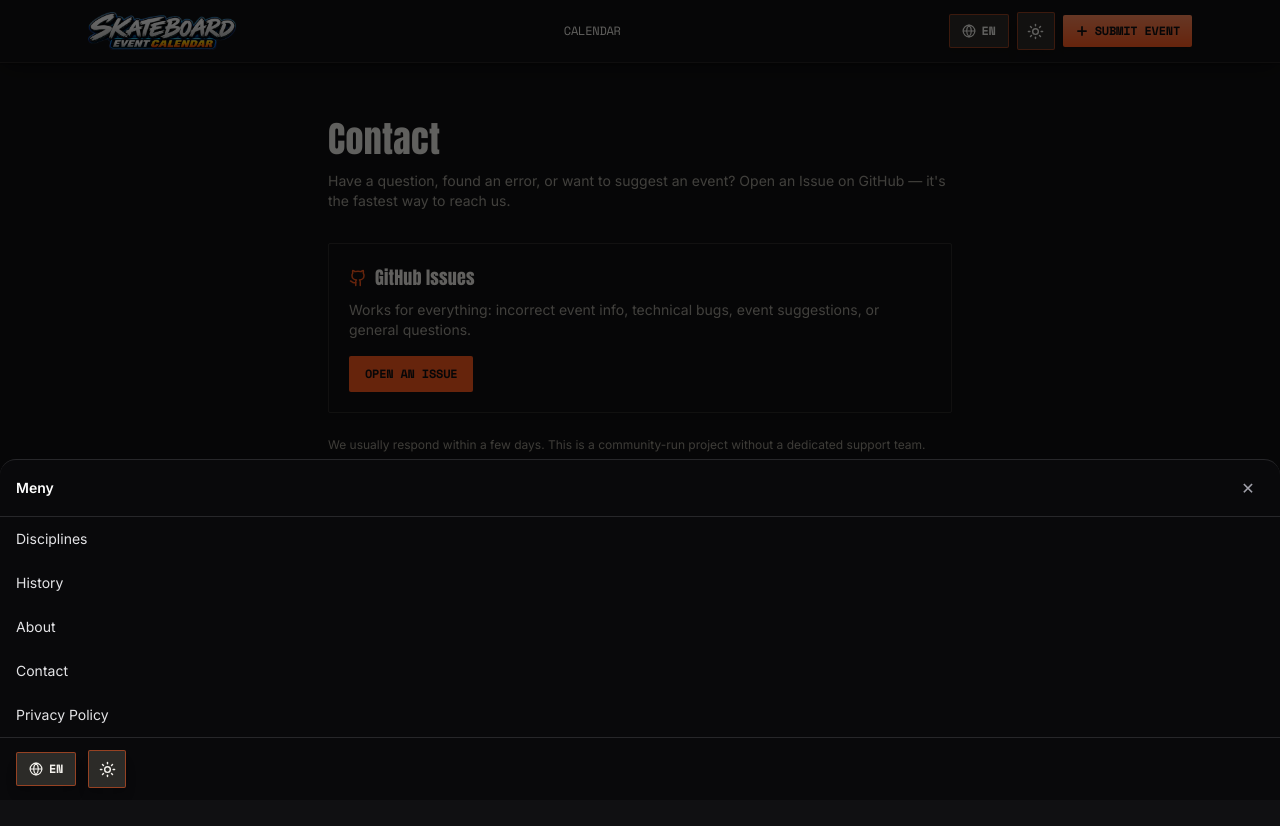
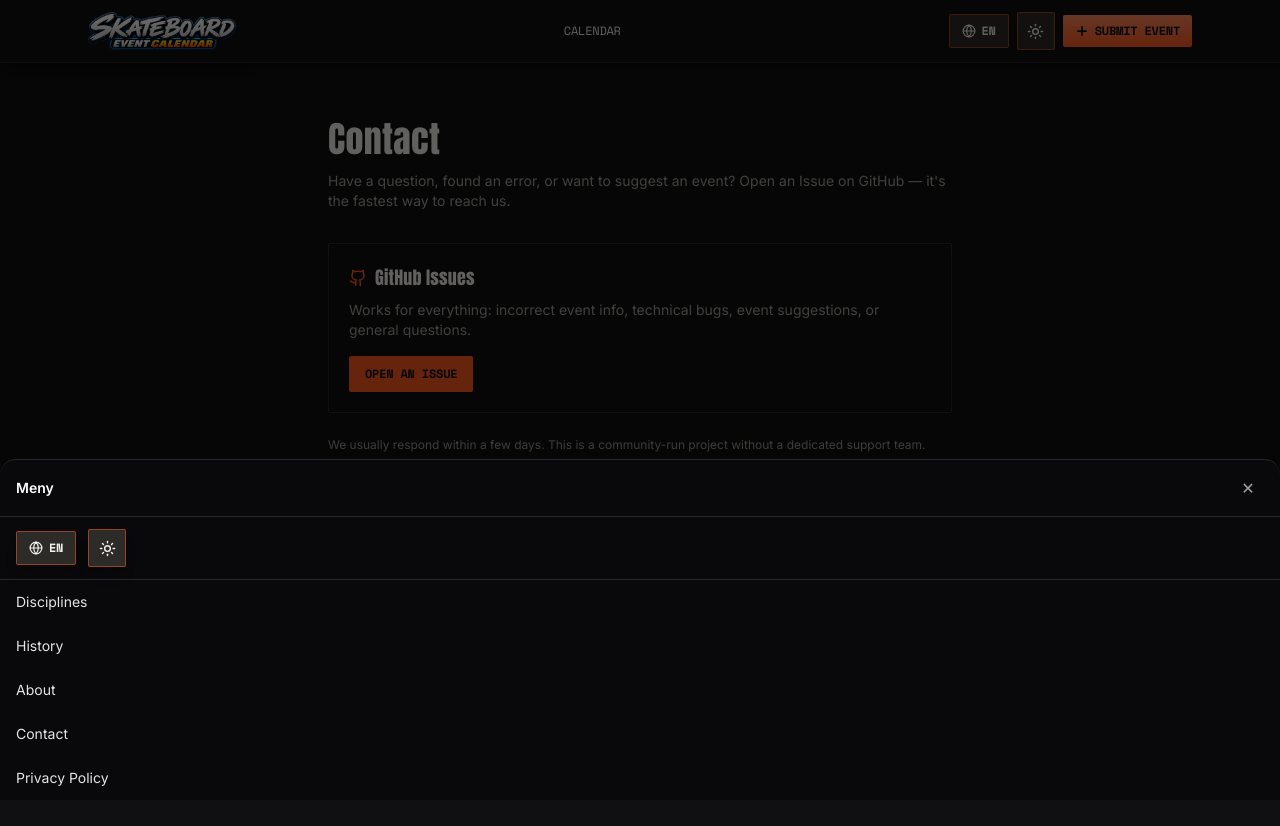
Before and after one commit to martinbjk/SkateboardCalender, a Next.js app: page /en/contact in a window 1280 px wide. Both pictures are taken after a click on the button 960 px from the left and 776 px from the top of the page. Shown: the top 826 px of the page. Built offline with nearby package versions, Linux system fonts and the light colour scheme.

Commit message:
Refactor comments in BottomNav.tsx
Updated comments for clarity and structure in BottomNav component.

```diff
--- a/src/components/nav/BottomNav.tsx
+++ b/src/components/nav/BottomNav.tsx
@@ -10,27 +10,21 @@ import { ThemeToggle } from "@/components/ThemeToggle";
 /**
  * FAST BOTTOM-NAV (YouTube/Amazon-stil) — bara ikoner, ingen text
  * ---------------------------------------------------------------
- * VIKTIGT — det här rör INTE er befintliga header. Headern (logga,
- * sök, vy-växlare) förblir exakt som den är idag. Det här är en
- * HELT NY, fristående rad längst ner på skärmen.
+ * VIKTIGT — det här rör INTE er befintliga header.
  *
- * INGEN SYNLIG TEXT i själva raden (bara ikoner, samma som Amazon-
- * appen) — men aria-label finns kvar på båda knapparna, översatt via
- * er befintliga nav.home-nyckel, så skärmläsare fortfarande får rätt
- * ord på rätt språk. Det löser också "Meny"-textens
- * översättningsproblem helt, eftersom ordet aldrig visas.
+ * PANEL-STRUKTUR (viktigt att inte ändra utan att tänka efter):
+ * Panelen är uppdelad i tre icke-skrollande delar (header, språk/tema)
+ * plus EN skrollande del (bara sidlistan). Anledning: LanguageSwitcher
+ * öppnar en dropdown nedåt från sin knapp — om språk/tema-raden låg
+ * INUTI en overflow-y-auto-ruta skulle dropdownen klippas bort av den
+ * rutans egen kant (osynlig även fast den tekniskt är "öppen"). Genom
+ * att bara låta SIDLISTAN vara skrollbar, och hålla språk/tema helt
+ * utanför den skrollbara ytan, kan dropdownen rendera fritt ovanpå
+ * resten av panelen utan att klippas.
  *
  * SPRÅK: Link/usePathname kommer från @/i18n/navigation (samma som
  * Footer.tsx och LanguageSwitcher.tsx använder) — INTE next/link eller
  * next/navigation.
- *
- * Sidnamnen INUTI menyn (Discipliner, Historia osv, i bottom sheet-
- * panelen) har fortfarande synlig text och använder BEFINTLIGA
- * next-intl-nycklar, samma som Footer.tsx.
- *
- * HÖJD: h-12 (48px) — Apple/Google rekommenderar minst ~44px
- * touch-yta, så detta är den smalaste rimliga höjden utan att bli
- * svår att trycka på. Om ni vill ännu smalare, säg till.
  */
 export default function BottomNav() {
   const t = useTranslations();
@@ -86,9 +80,7 @@ export default function BottomNav() {
         </button>
       </nav>
 
-      {/* BOTTOM SHEET — glider upp underifrån när Meny trycks. Har
-          synlig text för sidnamnen, det är bara den FASTA raden ovan
-          som är ikon-only. */}
+      {/* BOTTOM SHEET */}
       {sheetOpen && (
         <div className="fixed inset-0 z-50">
           <button
@@ -97,8 +89,11 @@ export default function BottomNav() {
             onClick={() => setSheetOpen(false)}
             className="absolute inset-0 bg-black/60"
           />
-          <div className="absolute inset-x-0 bottom-0 max-h-[75vh] overflow-y-auto rounded-t-2xl border-t border-zinc-800 bg-zinc-950 pb-[env(safe-area-inset-bottom)]">
-            <div className="flex items-center justify-between border-b border-zinc-800 px-4 py-3">
+
+          {/* Panelen: flex-col, max-höjd 75vh. Header och språk/tema är
+              shrink-0 (skrollar ALDRIG). Bara <nav> nedanför skrollar. */}
+          <div className="absolute inset-x-0 bottom-0 flex max-h-[75vh] flex-col rounded-t-2xl border-t border-zinc-800 bg-zinc-950 pb-[env(safe-area-inset-bottom)]">
+            <div className="flex shrink-0 items-center justify-between border-b border-zinc-800 px-4 py-3">
               <span className="text-sm font-semibold text-white">Meny</span>
               <button
                 type="button"
@@ -110,7 +105,14 @@ export default function BottomNav() {
               </button>
             </div>
 
-            <nav>
+            {/* Språk/tema FÖRE sidlistan, och UTANFÖR den skrollbara
+                rutan — se kommentaren högst upp i filen för varför. */}
+            <div className="flex shrink-0 items-center gap-3 border-b border-zinc-800 px-4 py-3">
+              <LanguageSwitcher />
+              <ThemeToggle />
+            </div>
+
+            <nav className="overflow-y-auto">
               <ul>
                 {NAV_ITEMS.map((item) => (
                   <li key={item.href}>
@@ -125,11 +127,6 @@ export default function BottomNav() {
                 ))}
               </ul>
             </nav>
-
-            <div className="flex items-center gap-3 border-t border-zinc-800 px-4 py-3">
-              <LanguageSwitcher />
-              <ThemeToggle />
-            </div>
           </div>
         </div>
       )}
```
